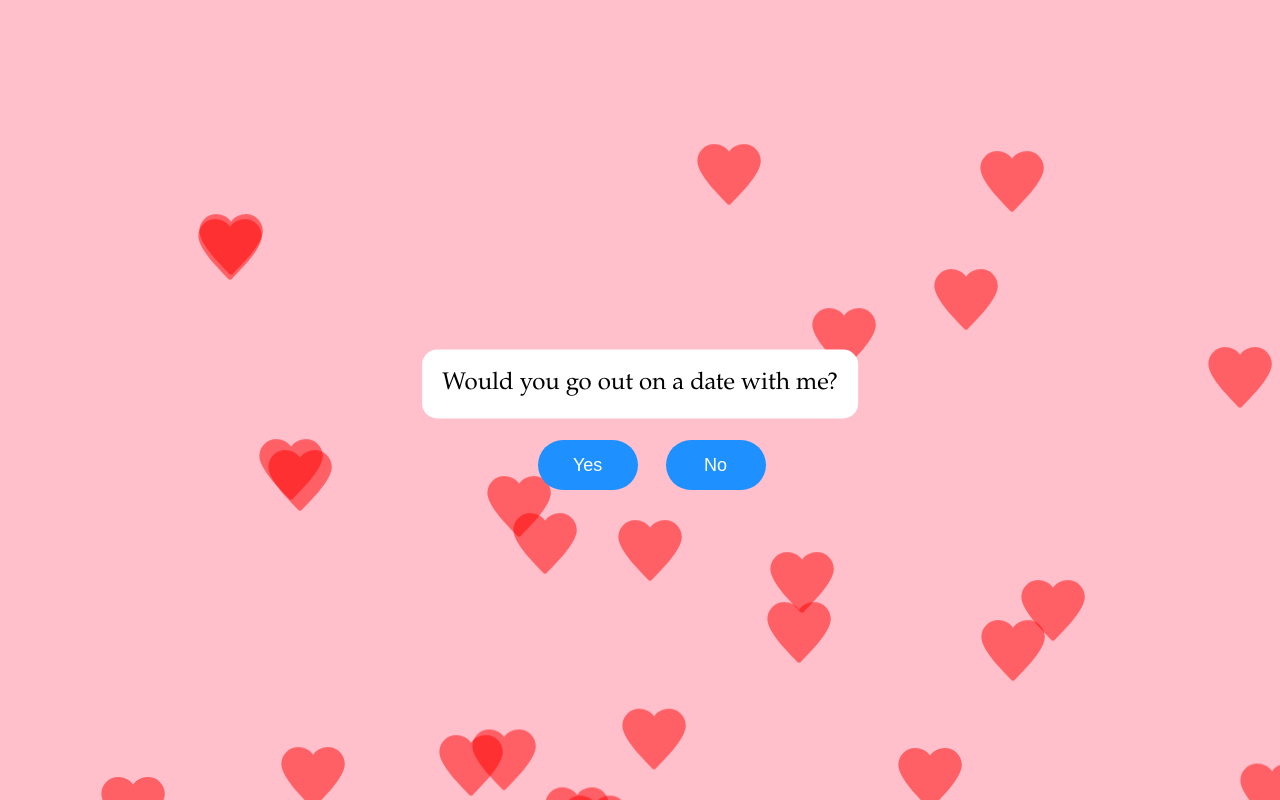
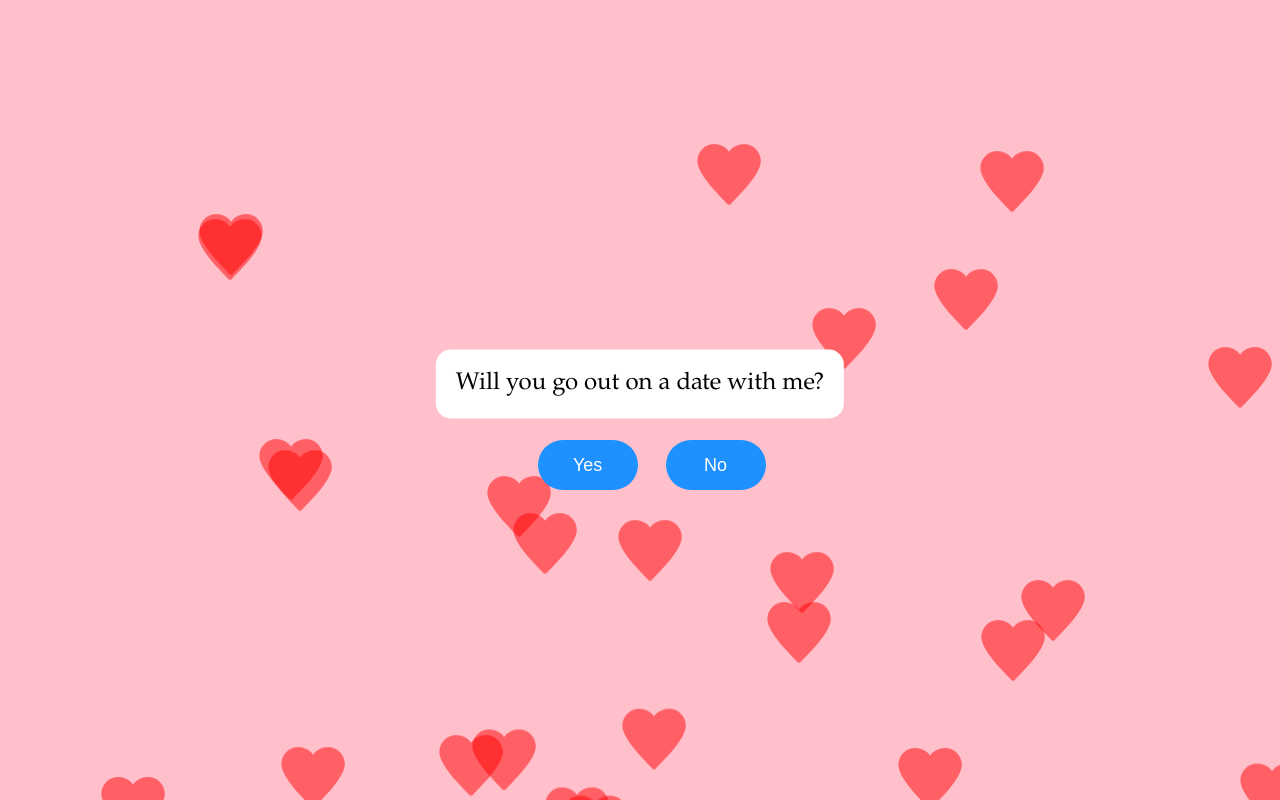
Before and after one commit to mvp-2003/Proposal, a plain HTML site: page index.html in a window 1280 px wide. Drawn offline with Linux system fonts and the light colour scheme.

Commit message:
Update index.html

```diff
--- a/index.html
+++ b/index.html
@@ -7,7 +7,7 @@
     <link rel="stylesheet" href="style.css">
 </head>
 <body>
-    <div id="myTextbox">Would you go out on a date with me?</div>
+    <div id="myTextbox">Will you go out on a date with me?</div>
     <button id="btn1">Yes</button>
     <button id="btn2">No</button>
     <script src="script.js"></script>
```
